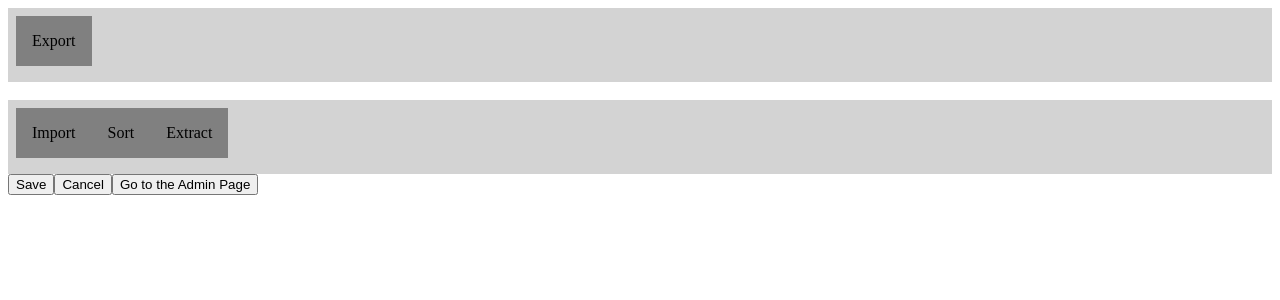
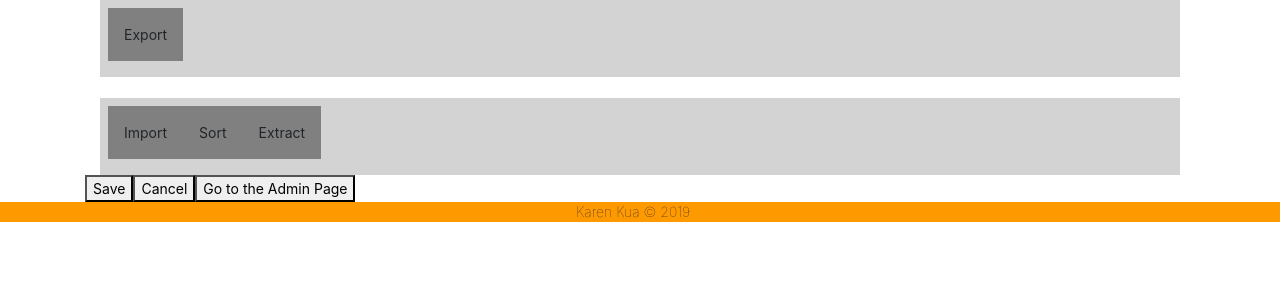
Before and after one commit to azukimochi/workflow, a React (Create React App) app: page /workflow in a window 1280 px wide. Shown: the top 300 px of the page. Built offline with nearby package versions, Linux system fonts and the light colour scheme.

Commit message:
Added footer and completed Admin Page

```diff
--- a/package.json
+++ b/package.json
@@ -3,13 +3,15 @@
   "version": "0.1.0",
   "private": true,
   "dependencies": {
+    "bootstrap": "^4.2.1",
     "react": "^16.7.0",
     "react-beautiful-dnd": "^10.0.4",
     "react-dom": "^16.7.0",
     "react-modal": "^3.8.1",
     "react-router-dom": "^4.3.1",
     "react-scripts": "2.1.3",
-    "react-toastify": "^4.5.2"
+    "react-toastify": "^4.5.2",
+    "react-typing-animation": "^1.6.2"
   },
   "scripts": {
     "start": "react-scripts start",
--- a/public/index.html
+++ b/public/index.html
@@ -13,6 +13,7 @@
       homescreen on Android. See https://developers.google.com/web/fundamentals/web-app-manifest/
     -->
     <link rel="manifest" href="%PUBLIC_URL%/manifest.json" />
+    <link rel="stylesheet" href="https://cdn.jsdelivr.net/npm/semantic-ui@2.4.2/dist/semantic.min.css">
     <link href="http://maxcdn.bootstrapcdn.com/font-awesome/4.1.0/css/font-awesome.min.css" rel="stylesheet">
 
     <!--
--- a/src/App.js
+++ b/src/App.js
@@ -2,6 +2,7 @@ import React from "react";
 import { BrowserRouter as Router, Route, Switch } from "react-router-dom";
 import WorkflowList from "./pages/WorkflowList/WorkflowList.js"
 import AdminPage from "./pages/AdminPage/AdminPage.js"
+import Footer from "./components/Footer/Footer"
 
 const App = () => (
   <Router>
@@ -11,6 +12,7 @@ const App = () => (
         <Route exact path="/workflow" component={WorkflowList} />
         <Route exact path="*" component={AdminPage} />
       </Switch>
+    <Footer />
     </div>
   </Router>
 );
--- /dev/null
+++ b/src/components/Footer/Footer.css
@@ -0,0 +1,9 @@
+#footer {
+    background-color: rgb(255, 153, 0);
+    position: sticky;
+}
+
+#footerText {
+    margin: 0 45% 0 45%;
+    font-weight: 100;
+}
--- /dev/null
+++ b/src/components/Footer/Footer.js
@@ -0,0 +1,11 @@
+import React from "react"
+import "./Footer.css"
+
+const Footer = () => {
+    return( <div id="footer">
+    <p id="footerText">Karen Kua © 2019</p>
+    </div>
+    )
+}
+
+export default Footer
--- /dev/null
+++ b/src/components/Footer/index.js
@@ -0,0 +1 @@
+export {default} from "./Footer"
--- /dev/null
+++ b/src/index.css
@@ -0,0 +1,5 @@
+html, .body, body, #root {
+  padding: 0;
+  margin: 0;
+  height: 100vh;
+}
--- a/src/index.js
+++ b/src/index.js
@@ -1,6 +1,8 @@
 import React from "react"
 import ReactDOM from "react-dom"
 import App from "./App"
+import 'bootstrap/dist/css/bootstrap.min.css'
+import "./index.css"
 
 ReactDOM.render(
     <App />,
--- /dev/null
+++ b/src/pages/AdminPage/AdminPage.css
@@ -0,0 +1,19 @@
+.body {
+    background-image: url("./images/workBG1.jpg");
+    background-size: cover;
+}
+
+header {
+    color: orange;
+    font-weight: 200;
+    font-size: 55px;
+    margin-top: 30%;
+    right: 18%;
+    position: relative;
+}
+
+#toWorkflowBtn {
+    font-size: 25px;
+    margin-top: 2%;
+    right: 12%
+}
--- a/src/pages/AdminPage/AdminPage.js
+++ b/src/pages/AdminPage/AdminPage.js
@@ -1,4 +1,6 @@
 import React, { Component } from "react"
+import "./AdminPage.css"
+import Typing from 'react-typing-animation';
 
 class AdminPage extends Component {
 
@@ -8,10 +10,38 @@ class AdminPage extends Component {
     }
     render() {
         return (
-            <div className="container">
-                <div>Admin Page</div>
-                <button onClick={this.handleClick}>Set up Workflow</button>
+            <div id="container" className="body">
+                <div className="row">
+                    <div className="col-xl-6 offset-xl-6">
+                    <Typing>
+                        <header>Welcome, Admin!</header>
+                        </Typing>
+                    </div>
+                </div>
+
+                <div className="row">
+
+                    <div className="col-xl-6 offset-xl-6">
+
+                        <div
+                            id="toWorkflowBtn"
+                            className="ui orange vertical animated button"
+                            tabIndex="0"
+                            onClick={this.handleClick}>
+                            <div className="visible content">
+                            Setup Workflow
+                            </div>
+                            <div className="hidden content">
+                                <i className="calendar alternate outline icon"></i>
+                                Let's get working!
+                            </div>
+                        </div>
+
+                    </div>
+                </div>
+
             </div>
+
         )
     }
 }
```
Also changed, not shown: src/pages/AdminPage/images/workBG1.jpg (added), 1 other file (tests, documents, lock files or other folders).
